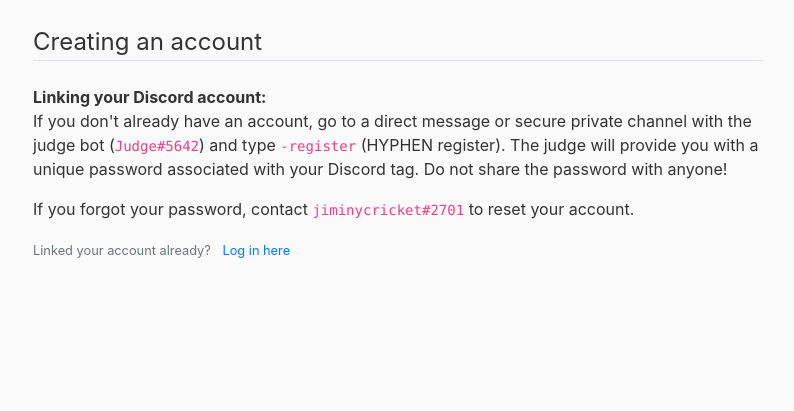
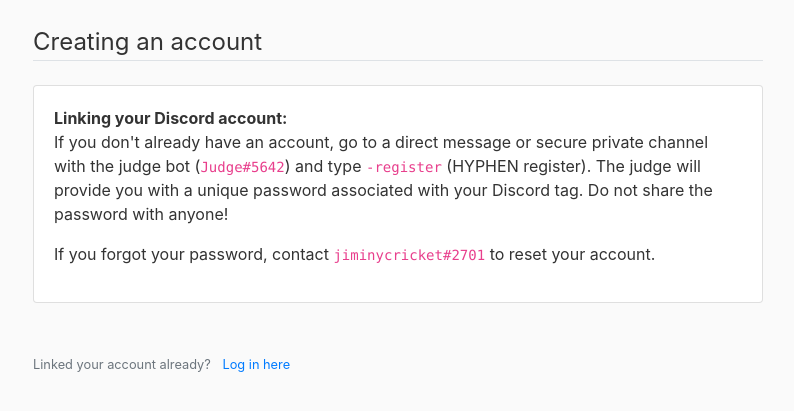
Before and after one commit to DiscordBotOnlineJudge/judge-site-v2, a Flask app: page /register in a window 1280 px wide. Shown: the part 56-467 px from the top of the page, without its empty margins (52-846 px from the left). Run offline with Flask 2, Linux system fonts and the light colour scheme; parts of the project's set-up code (start-up, migrations or seed data) failed here and were passed over; some libraries are stand-ins or nearby versions.

Commit message:
Update register.html

```diff
--- a/dboj_site/templates/register.html
+++ b/dboj_site/templates/register.html
@@ -1,6 +1,9 @@
 {% extends "layout.html" %}
 {% block content %}
     <legend class="border-bottom mb-4">Creating an account</legend>
+
+    <article class="card mb-5">
+        <div class="card-body">
             <strong>Linking your Discord account:</strong>
             <p>
                 If you don't already have an account, go to a direct message or secure private channel with the judge bot (<code>Judge#5642</code>) and type <code>-register</code> (HYPHEN register). The judge will provide you with a unique password associated with your Discord tag. Do not share the password with anyone!
@@ -9,6 +12,8 @@
             <p>
                 If you forgot your password, contact <code>jiminycricket#2701</code> to reset your account.
             </p>
+        </div>
+    </article>
 
     <small class="text-muted">
         Linked your account already? <a class="ml-2" href="{{ url_for('login') }}">Log in here</a>
```
Lines whose indentation alone changed are shown as unchanged.
